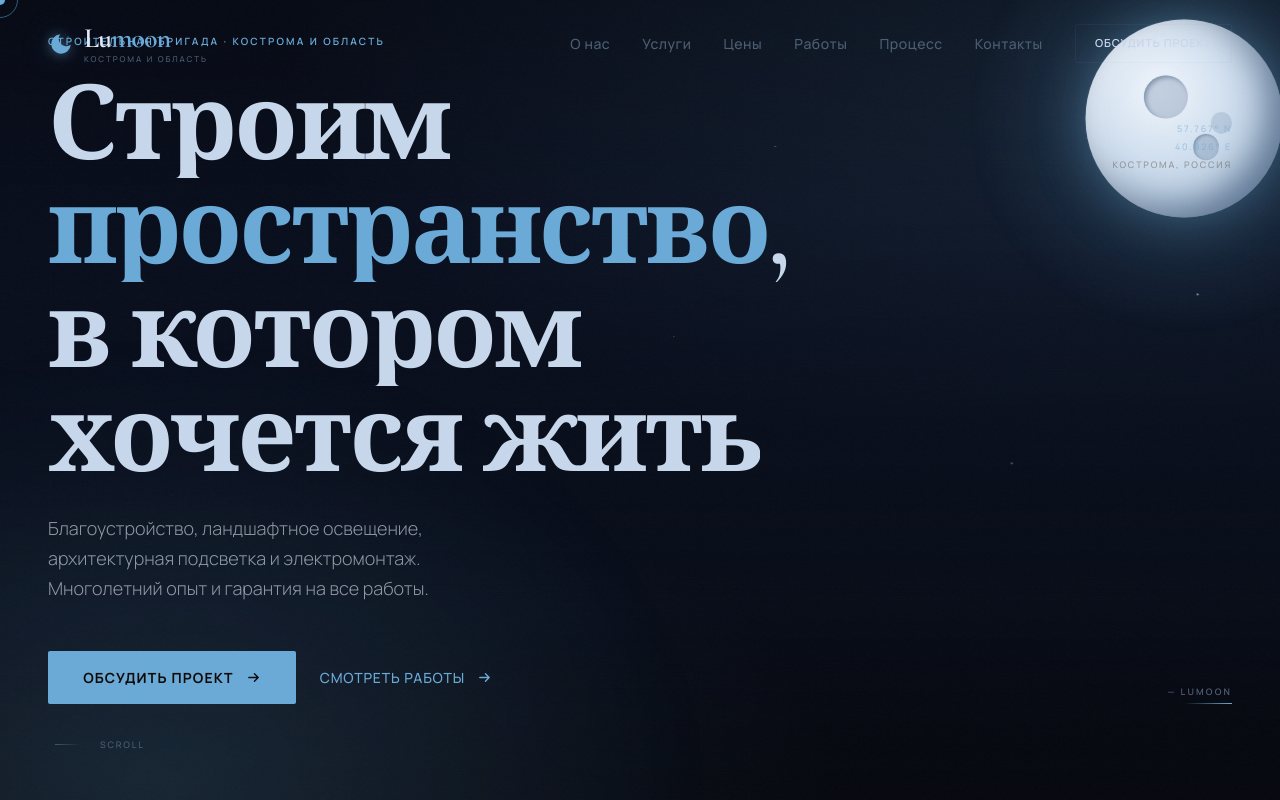
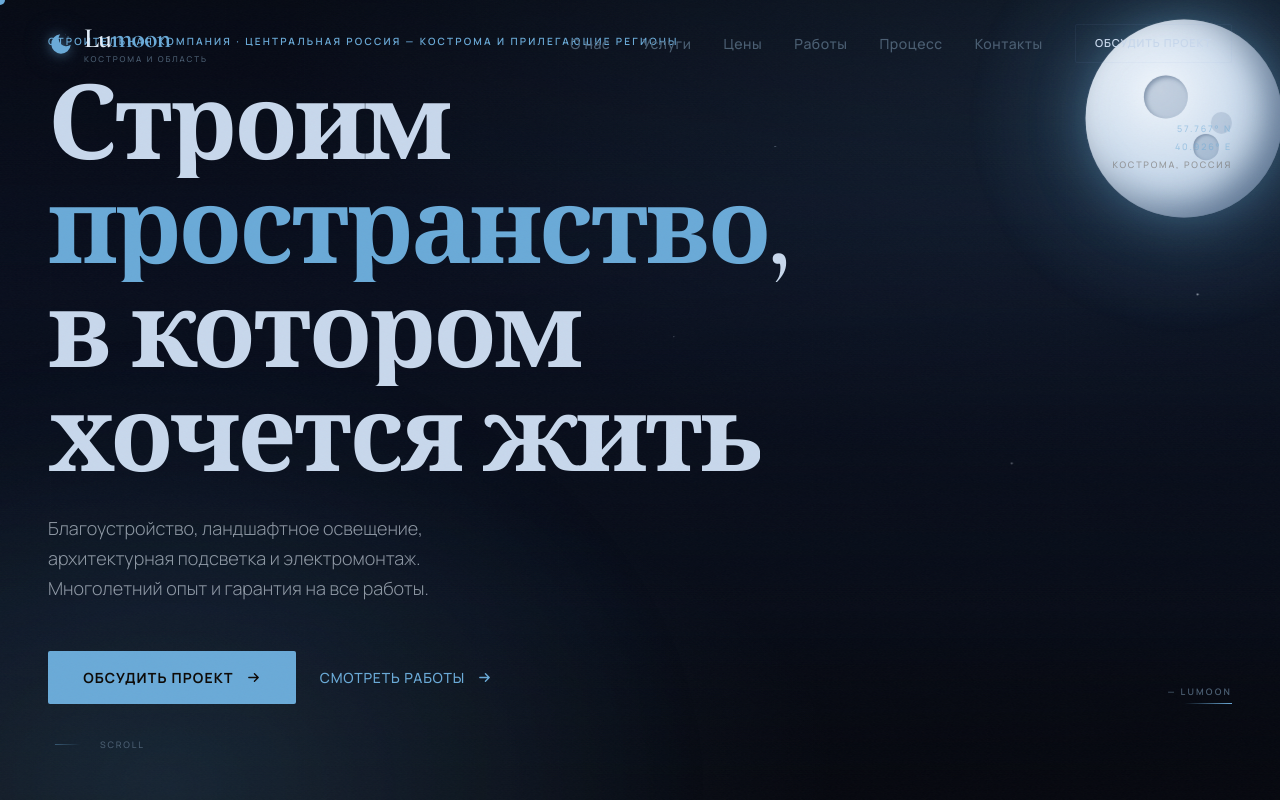
Before and after one commit to lumoon44/construction-team-website, a website: page index.html in a window 1280 px wide. Shown: the top 800 px of the page. Drawn offline with nearby package versions, Linux system fonts and the light colour scheme.

Commit message:
Update index.html

```diff
--- a/index.html
+++ b/index.html
@@ -10,7 +10,7 @@
   <meta property="og:description" content="Строим пространство, в котором хочется жить." />
   <meta property="og:type" content="website" />
 
-  <title>Lumoon — благоустройство и освещение в Костроме</title>
+  <title>Lumoon — благоустройство и освещение</title>
 
   <link rel="preconnect" href="https://fonts.googleapis.com" />
   <link rel="preconnect" href="https://fonts.gstatic.com" crossorigin />
@@ -37,7 +37,7 @@
       </svg>
     </span>
     <span class="page-intro__wordmark">LUMOON</span>
-    <span class="page-intro__sub">Кострома и область</span>
+    <span class="page-intro__sub">Центральная Россия</span>
   </div>
 </div>
 
@@ -126,7 +126,7 @@
 
   <div class="container">
     <div class="hero__content">
-      <p class="hero__eyebrow">Строительная бригада · Кострома и область</p>
+      <p class="hero__eyebrow">Строительная компания · Центральная Россия — Кострома и прилегающие регионы</p>
 
       <h1 class="hero__title" id="hero-title">
         Строим<br>
```
